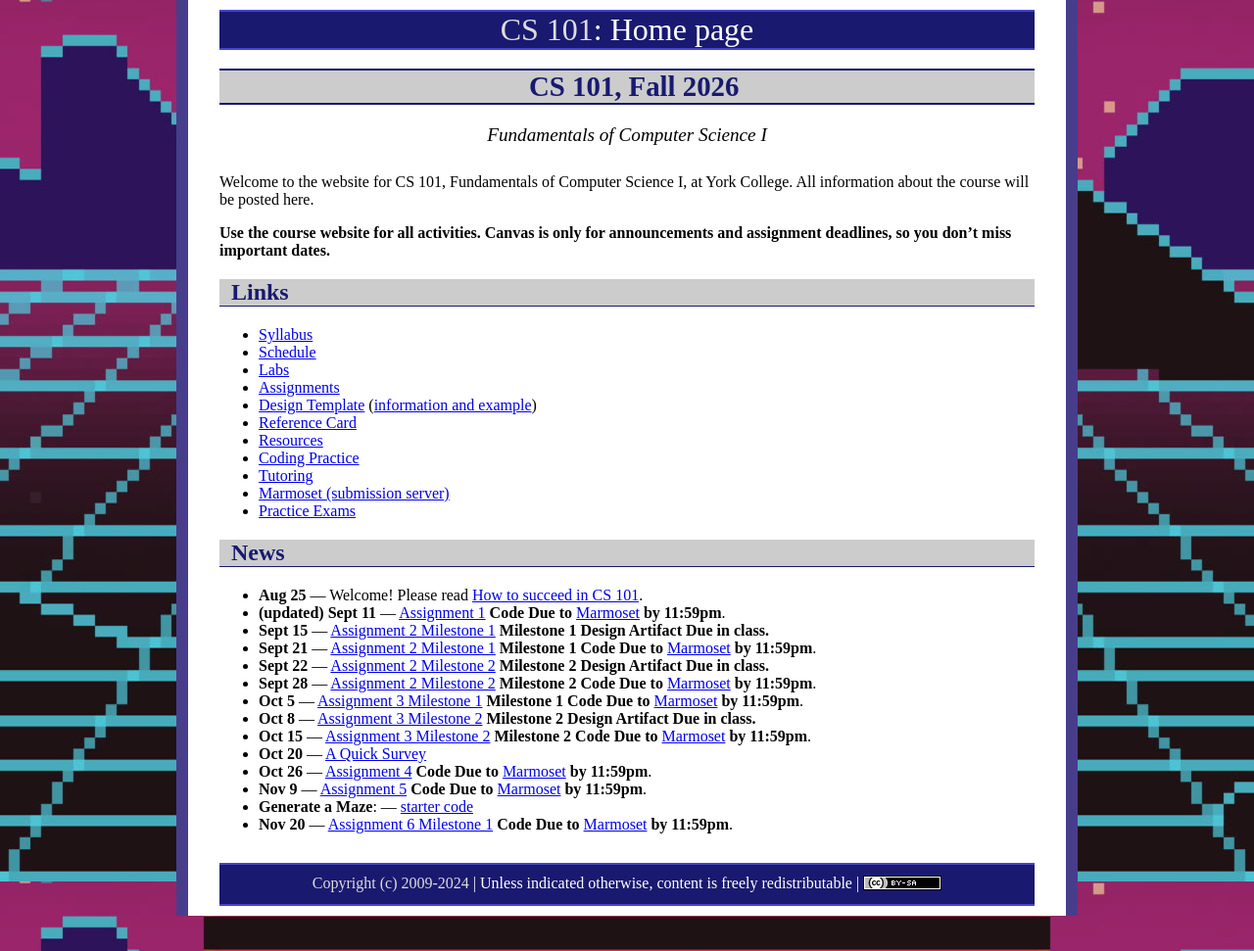
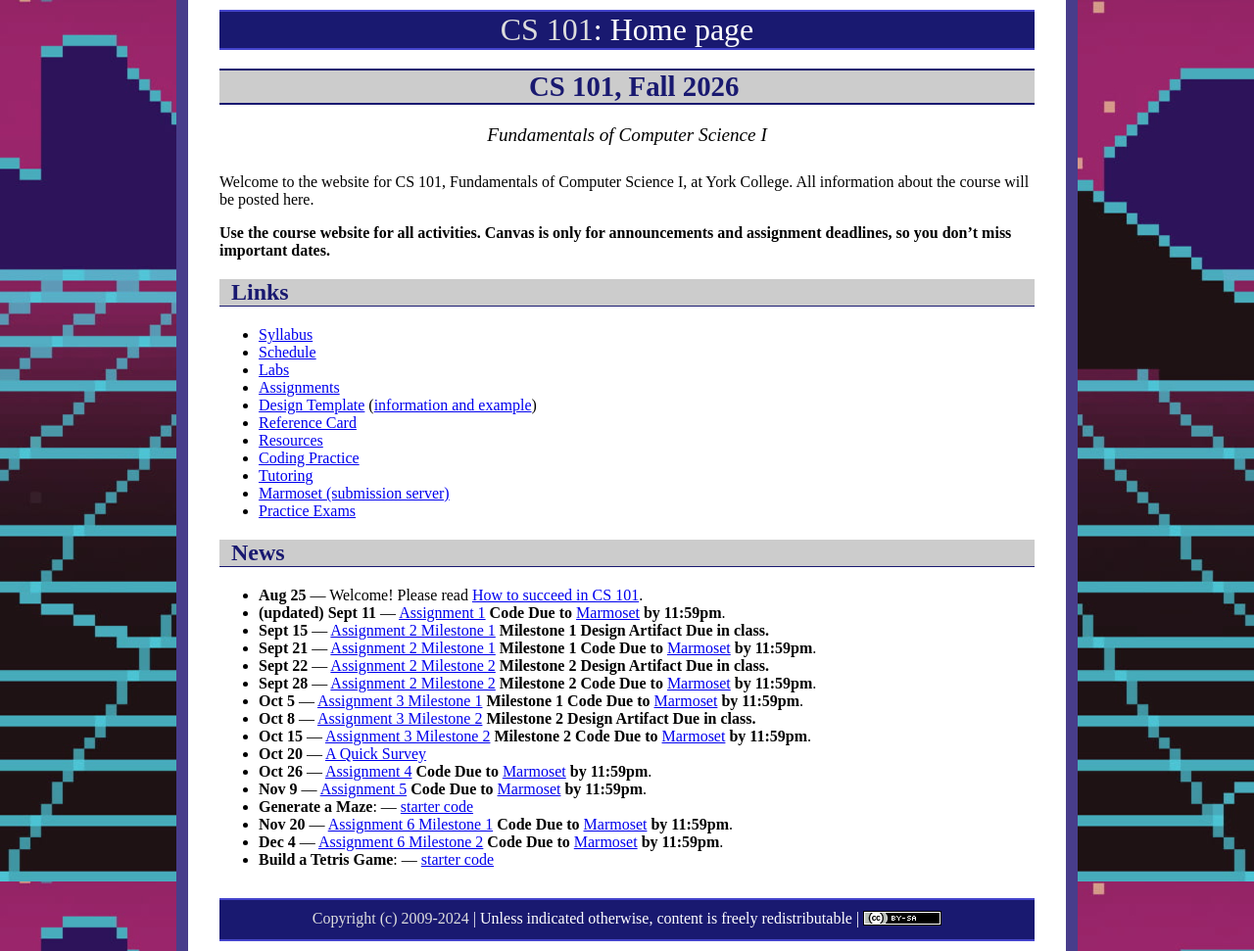
Before and after one commit to ycpcs/cs101-fall2026, a Jekyll site: the page built from index.md, in a window 1280 px wide. Shown: the whole page at 98% size. Built offline with Jekyll 4.4.1, drawn with Linux system fonts in a browser that asks for light colours.

Commit message:
Update index.md

```diff
--- a/index.md
+++ b/index.md
@@ -41,6 +41,8 @@ Welcome to the website for CS 101, Fundamentals of Computer Science I, at York C
 * **Nov 9** &mdash; [Assignment 5](assign/assign05.html) **Code Due to** [Marmoset](https://cs.ycp.edu/marmoset) **by 11:59pm**.
 * **Generate a Maze**: &mdash; [starter code](practices/maze.zip)
 * **Nov 20** &mdash; [Assignment 6 Milestone 1](assign/assign06.html) **Code Due to** [Marmoset](https://cs.ycp.edu/marmoset) **by 11:59pm**.
+* **Dec 4** &mdash; [Assignment 6 Milestone 2](assign/assign06.html) **Code Due to** [Marmoset](https://cs.ycp.edu/marmoset) **by 11:59pm**.
+* **Build a Tetris Game**: &mdash; [starter code](practices/tetris.zip)
 
 
 <!--
```
